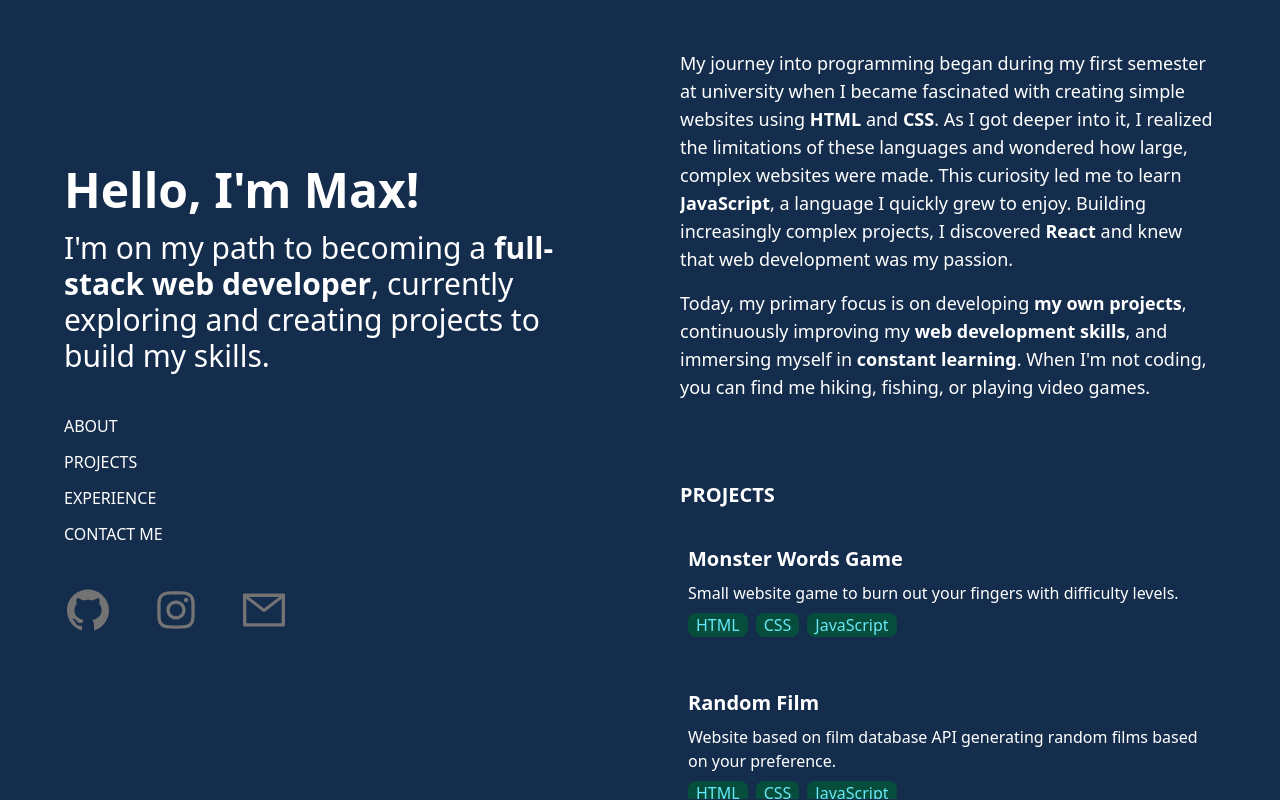
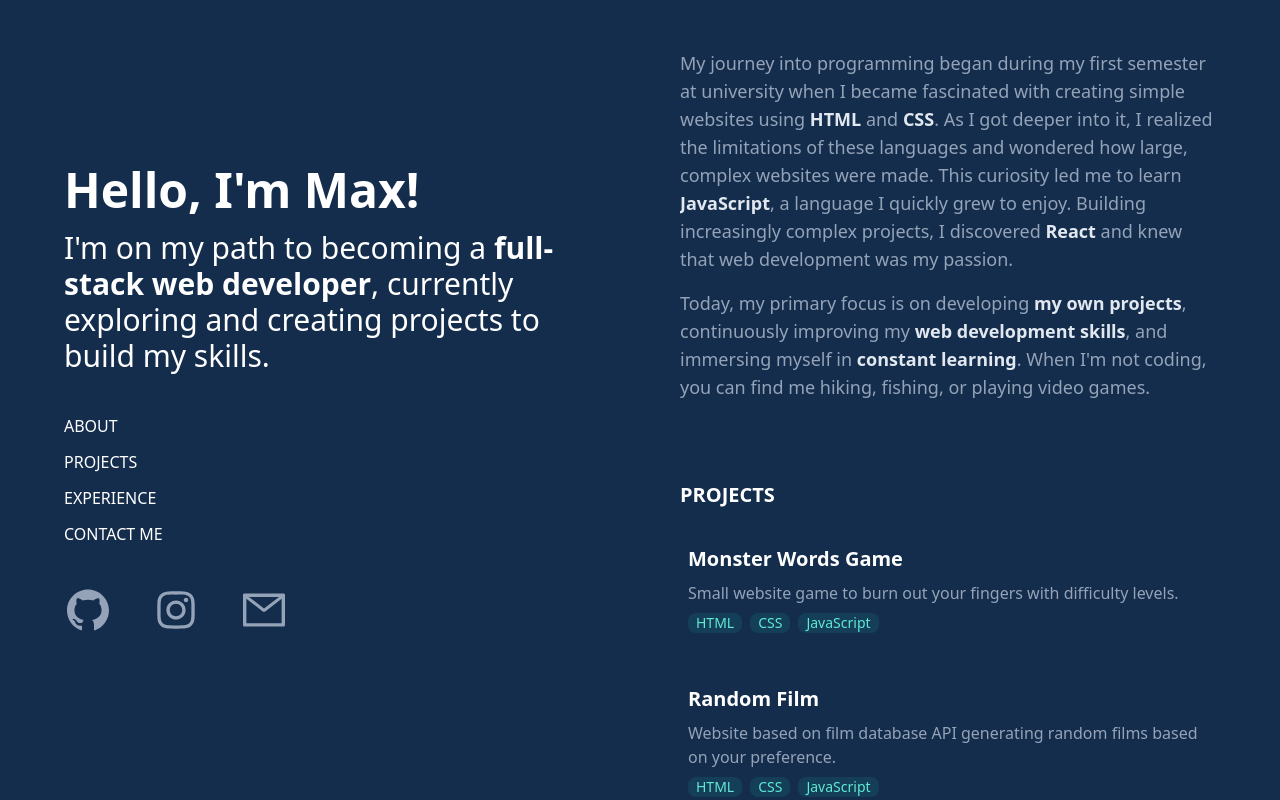
Before and after one commit to Grifonek/grifonek.io-v2, a React (Vite) app: page / in a window 1280 px wide. Built offline with nearby package versions, Linux system fonts and the light colour scheme.

Commit message:
Added popup window and more

```diff
--- a/index.html
+++ b/index.html
@@ -4,7 +4,7 @@
     <meta charset="UTF-8" />
     <link rel="icon" type="image/svg+xml" href="/vite.svg" />
     <meta name="viewport" content="width=device-width, initial-scale=1.0" />
-    <title>Vite + React</title>
+    <title>grifonek.io</title>
   </head>
   <body>
     <div id="root"></div>
--- a/package.json
+++ b/package.json
@@ -13,7 +13,8 @@
     "react": "^18.3.1",
     "react-dom": "^18.3.1",
     "react-icons": "^5.2.1",
-    "react-router-dom": "^6.24.1"
+    "react-router-dom": "^6.24.1",
+    "reactjs-popup": "^2.0.6"
   },
   "devDependencies": {
     "@types/react": "^18.3.3",
--- a/src/Components/Contacts.jsx
+++ b/src/Components/Contacts.jsx
@@ -3,19 +3,29 @@ import {
   AiOutlineInstagram,
   AiOutlineMail,
 } from "react-icons/ai";
+import PopupWindow from "../UI/PopupWindow";
 
 function Contacts() {
   return (
     <div>
-      <ul className="flex gap-10 text-5xl text-neutral-500">
+      <ul className="flex gap-10 text-5xl text-slate-400">
         <li className="hover:text-white duration-500">
-          <AiFillGithub />
+          <a href="https://github.com/Grifonek" target="_blank">
+            <AiFillGithub />
+          </a>
         </li>
         <li className="hover:text-white duration-500">
-          <AiOutlineInstagram />
+          <a
+            href="https://www.instagram.com/max_demel/?hl=am-et"
+            target="_blank"
+          >
+            <AiOutlineInstagram />
+          </a>
         </li>
         <li className="hover:text-white duration-500">
-          <AiOutlineMail />
+          <PopupWindow popupMessage={<span>max.demel@seznam.cz</span>}>
+            {<AiOutlineMail />}
+          </PopupWindow>
         </li>
       </ul>
     </div>
--- a/src/Components/Content.jsx
+++ b/src/Components/Content.jsx
@@ -7,7 +7,8 @@ function Content() {
   return (
     <div className="space-y-20">
       <About />
-      <div className="hover:text-[rgba(255,255,255,0.5)] space-y-20">
+      {/* <div className="hover:text-[rgba(255,255,255,0.5)] space-y-20"> */}
+      <div className="hover:text-slate-400 space-y-20">
         <Projects />
         <Experience />
       </div>
--- a/src/Components/Contents/About.jsx
+++ b/src/Components/Contents/About.jsx
@@ -1,25 +1,30 @@
 function About() {
   return (
-    <div id="about" className="mt-12 space-y-4 text-lg">
+    <div id="about" className="mt-12 space-y-4 text-lg text-slate-400">
       <p>
         My journey into programming began during my first semester at university
         when I became fascinated with creating simple websites using{" "}
-        <span className="font-bold">HTML</span> and{" "}
-        <span className="font-bold">CSS</span>. As I got deeper into it, I
-        realized the limitations of these languages and wondered how large,
-        complex websites were made. This curiosity led me to learn{" "}
-        <span className="font-bold">JavaScript</span>, a language I quickly grew
-        to enjoy. Building increasingly complex projects, I discovered{" "}
-        <span className="font-bold">React</span> and knew that web development
-        was my passion.
+        <span className="font-semibold text-slate-200">HTML</span> and{" "}
+        <span className="font-semibold text-slate-200">CSS</span>. As I got
+        deeper into it, I realized the limitations of these languages and
+        wondered how large, complex websites were made. This curiosity led me to
+        learn <span className="font-semibold text-slate-200">JavaScript</span>,
+        a language I quickly grew to enjoy. Building increasingly complex
+        projects, I discovered{" "}
+        <span className="font-semibold text-slate-200">React</span> and knew
+        that web development was my passion.
       </p>
       <p>
         Today, my primary focus is on developing{" "}
-        <span className="font-bold">my own projects</span>, continuously
-        improving my <span className="font-bold">web development skills</span>,
-        and immersing myself in{" "}
-        <span className="font-bold">constant learning</span>. When I&apos;m not
-        coding, you can find me hiking, fishing, or playing video games.
+        <span className="font-semibold text-slate-200">my own projects</span>,
+        continuously improving my{" "}
+        <span className="font-semibold text-slate-200">
+          web development skills
+        </span>
+        , and immersing myself in{" "}
+        <span className="font-semibold text-slate-200">constant learning</span>.
+        When I&apos;m not coding, you can find me hiking, fishing, or playing
+        video games.
       </p>
     </div>
   );
--- a/src/Components/Contents/ContactMe.jsx
+++ b/src/Components/Contents/ContactMe.jsx
@@ -7,8 +7,10 @@ function ContactMe() {
         </h4>
       </div>
       <button className="relative inline-flex items-center justify-center p-0.5 mb-2 me-2 overflow-hidden text-sm font-medium text-gray-900 rounded-lg group bg-gradient-to-br from-purple-600 to-blue-500 group-hover:from-purple-600 group-hover:to-blue-500 hover:text-white dark:text-white focus:ring-4 focus:outline-none focus:ring-blue-300 dark:focus:ring-blue-800">
-        <span className="relative px-5 py-2.5 transition-all ease-in duration-75 bg-white dark:bg-bg-main rounded-md group-hover:bg-opacity-0">
-          Let&apos;s get to know each other!
+        <span className="relative px-5 py-2.5 transition-all ease-in duration-75 bg-white dark:bg-bg-main rounded-md group-hover:bg-opacity-0 font-semibold">
+          <a href="mailto:max.demel@seznam.cz">
+            Let&apos;s get to know each other!
+          </a>
         </span>
       </button>
     </div>
--- a/src/Components/Contents/Experience.jsx
+++ b/src/Components/Contents/Experience.jsx
@@ -1,7 +1,9 @@
+import Download from "../../UI/Download";
 import ExperienceEl from "../../UI/ExperienceEl";
 
 function Experience() {
   return (
+    <>
       <div id="experience">
         <h4 className="text-xl font-semibold uppercase mb-6">Experience</h4>
         <ExperienceEl
@@ -12,7 +14,9 @@ function Experience() {
           }
           dateFrom={"feb 2024"}
         />
+        <Download />
       </div>
+    </>
   );
 }
 
--- /dev/null
+++ b/src/UI/Download.jsx
@@ -0,0 +1,25 @@
+import { GoDownload } from "react-icons/go";
+import useHover from "../Hooks/useHover";
+
+const CV_LINK = "afdsj";
+
+function Download() {
+  const { active, handleMouseEnter, handleMouseLeave } = useHover();
+
+  return (
+    <a
+      href={CV_LINK}
+      download="My resume"
+      className={`flex items-center pt-2 ml-4 w-fit gap-2 ${
+        active ? "text-teal-300" : ""
+      }`}
+      onMouseEnter={handleMouseEnter}
+      onMouseLeave={handleMouseLeave}
+    >
+      My Resume
+      <GoDownload />
+    </a>
+  );
+}
+
+export default Download;
--- a/src/UI/ExperienceEl.jsx
+++ b/src/UI/ExperienceEl.jsx
@@ -14,20 +14,22 @@ function ExperienceEl({
     <div
       onMouseEnter={handleMouseEnter}
       onMouseLeave={handleMouseLeave}
-      className={`hover:bg-bg-shadow2 duration-100 rounded p-2 cursor-pointer ${
+      className={`hover:bg-bg-shadow2 duration-100 rounded p-2 ${
         active ? "text-ternary" : ""
       }`}
     >
-      <div className="uppercase flex float-left font-semibold text-sm text-gray-400">
+      <div className="uppercase flex float-left font-semibold text-sm text-slate-400">
         {dateTo ? `${dateFrom} — ${dateTo}` : `${dateFrom} — present`}
       </div>
       <div className="flex flex-col pl-8">
         <h1
-          className={`font-bold text-lg mb-2 ${active ? "text-tertiary" : ""}`}
+          className={`font-bold text-lg mb-2 ${active ? "text-teal-300" : ""}`}
         >
           {positionName} - {company}
         </h1>
-        <p>{description}</p>
+        <p className={`${active ? "text-ternary" : "text-slate-400"}`}>
+          {description}
+        </p>
       </div>
     </div>
   );
--- /dev/null
+++ b/src/UI/PopupWindow.jsx
@@ -0,0 +1,25 @@
+import Popup from "reactjs-popup";
+import PropTypes from "prop-types";
+
+function PopupWindow({ children, popupMessage }) {
+  console.log("PopupWindow trigger:", children);
+
+  return (
+    <Popup
+      trigger={<div>{children}</div>}
+      position="right center"
+      closeOnDocumentClick
+    >
+      <div className="bg-white p-2 border border-gray-300 rounded shadow-lg flex items-center justify-center">
+        {popupMessage}
+      </div>
+    </Popup>
+  );
+}
+
+PopupWindow.propTypes = {
+  children: PropTypes.node.isRequired,
+  popupMessage: PropTypes.node.isRequired,
+};
+
+export default PopupWindow;
--- a/src/UI/Project.jsx
+++ b/src/UI/Project.jsx
@@ -1,5 +1,6 @@
 import PropTypes from "prop-types";
 import useHover from "../Hooks/useHover";
+import { FaExternalLinkAlt } from "react-icons/fa";
 
 function Project({ name, description, languages, link }) {
   // const [active, setActive] = useState(false);
@@ -14,18 +15,21 @@ function Project({ name, description, languages, link }) {
     >
       <a href={link} target="_blank">
         <h1
-          className={`text-xl font-semibold mb-2 ${
-            active ? "text-tertiary" : ""
+          className={`flex text-xl font-semibold mb-2 items-center gap-2 ${
+            active ? "text-teal-300" : ""
           }`}
         >
           {name}
+          {active ? <FaExternalLinkAlt className="text-sm" /> : null}
         </h1>
-        <h4 className={`${active ? "text-ternary" : ""}`}>{description}</h4>
+        <h4 className={`${active ? "text-ternary" : "text-slate-400"}`}>
+          {description}
+        </h4>
         <ul className="flex gap-2 mt-2">
           {languages.map((lang) => (
             <li
               key={Math.random()}
-              className="border-solid border-white rounded-lg px-2 text-cyan-300 font-medium bg-emerald-900"
+              className="border-solid border-white rounded-lg px-2 text-teal-300 font-medium text-sm bg-teal-400/10 "
             >
               {lang}
             </li>
```
Also changed, not shown: 1 other file (tests, documents, lock files or other folders). Lines whose indentation alone changed are shown as unchanged.
